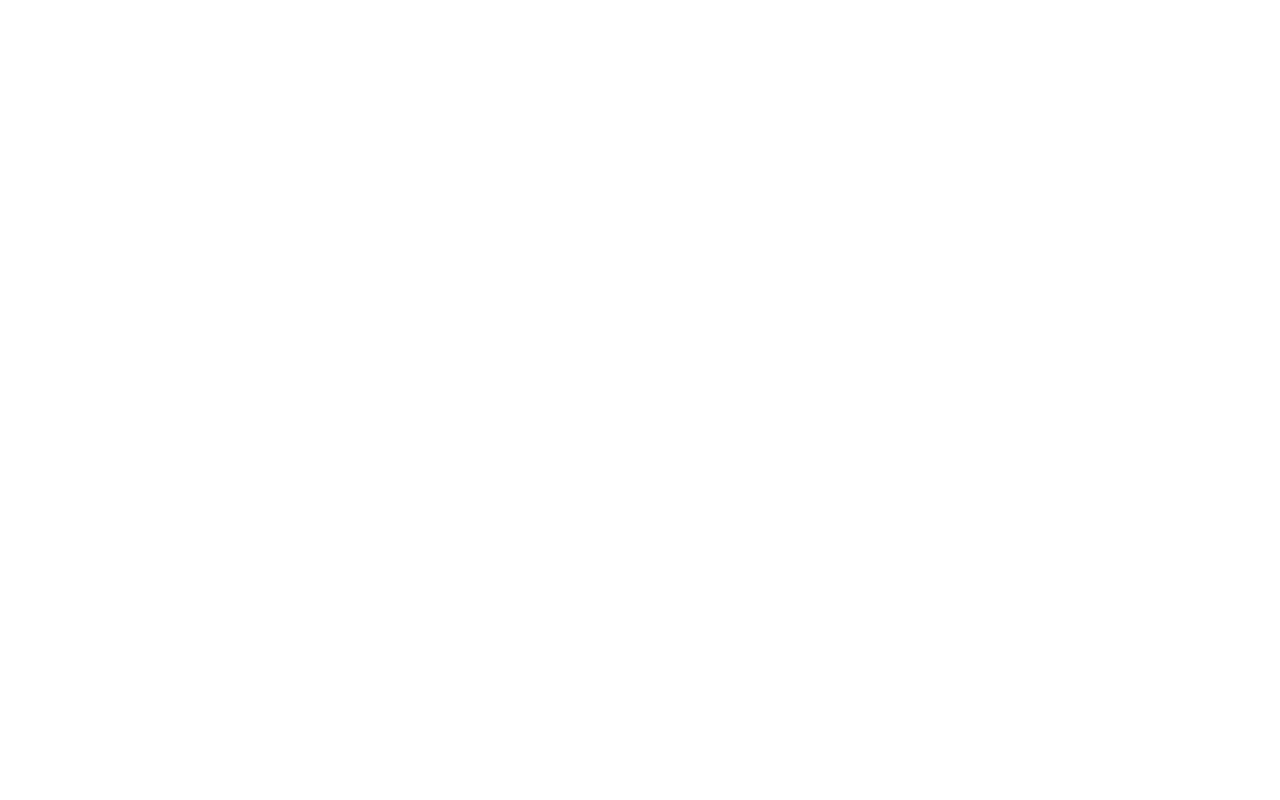
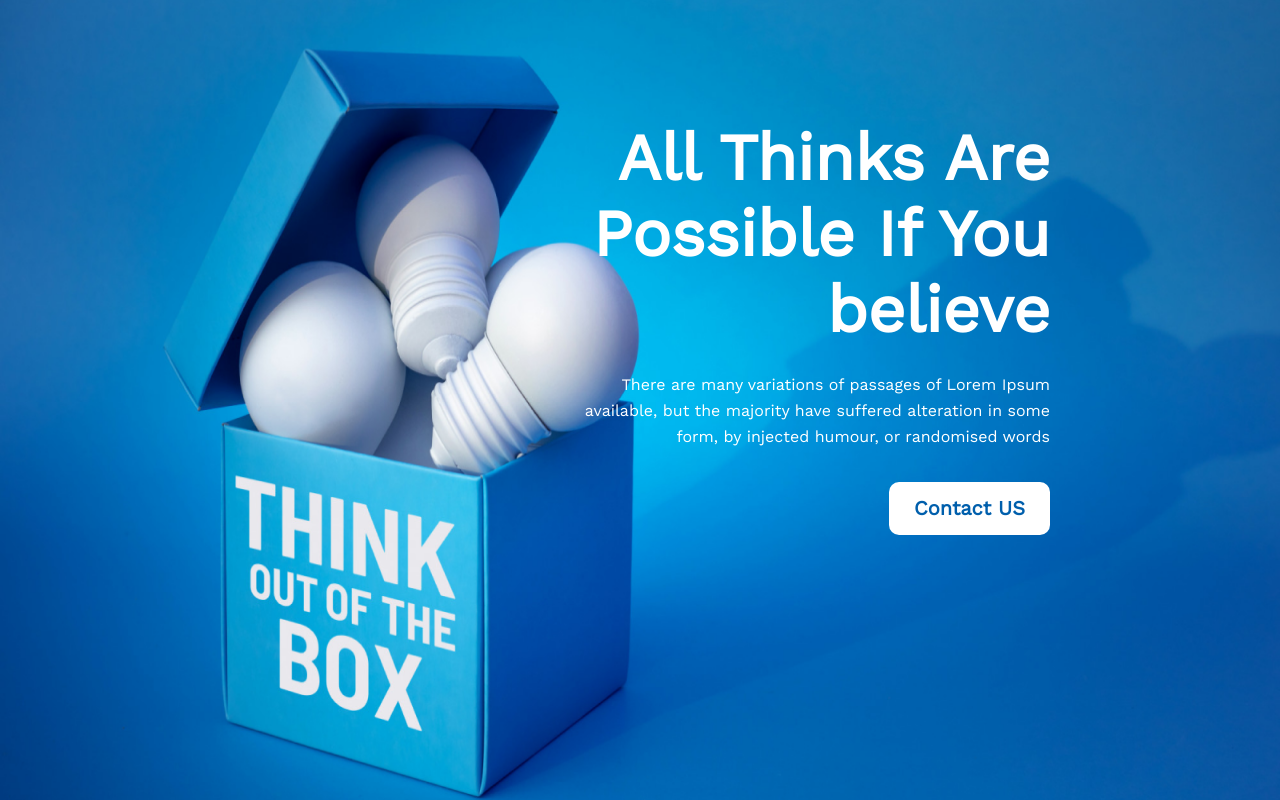
Before and after one commit to jasminaktercse/new-year-new-me, a plain HTML site: page index.html in a window 1280 px wide. Drawn offline with nearby package versions, Linux system fonts and the light colour scheme.

Commit message:
Header desgine Complete

```diff
--- a/CSS/style.css
+++ b/CSS/style.css
@@ -0,0 +1,47 @@
+* {
+  margin: 0;
+  padding: 0;
+  font-family: 'Work Sans', sans-serif;
+}
+
+/* header styles */
+.header {
+    height: 100vh;
+  background-image: url(../images/banner/banner3.png);
+  background-size: 100% 100%;
+}
+.container {
+  margin: 0 230px;
+  text-align: end;
+  padding: 120px 0px 30px 0px;
+}
+.header-title {
+  font-weight: 700;
+  font-size: 65px;
+  line-height: 76px;
+  color: #ffffff;
+
+}
+.header-description {
+  font-weight: 400;
+  font-size: 16px;
+  line-height: 26px;
+  color: #ffffff;
+  margin-top: 24px;
+  margin-bottom: 32px;
+}
+.btn-contact {
+  font-weight: 600;
+  font-size: 20px;
+  line-height: 23px;
+  color: #005fac;
+  background-color: #ffffff;
+  text-decoration: none;
+  padding: 15px 25px;
+  display: inline-block;
+  border-radius: 10px;
+
+}
+
+
+/*  */
--- a/index.html
+++ b/index.html
@@ -1,5 +1,6 @@
 <!DOCTYPE html>
 <html lang="en">
+
 <head>
     <meta charset="UTF-8">
     <meta http-equiv="X-UA-Compatible" content="IE=edge">
@@ -7,13 +8,30 @@
     <title>New Year New Me</title>
     <!-- my styles -->
     <link rel="stylesheet" href="./CSS/style.css">
+    <!-- Google Fonts -->
+    <link href="https://fonts.googleapis.com/css2?family=Work+Sans&display=swap" rel="stylesheet">
 
 </head>
+
 <body>
-
+    <!-- Header Start -->
+    <header class="header">
+        <div class="container">
+            <h1 class="header-title">All Thinks Are <br>
+                Possible If You<br>
+                believe</h1>
+            <p class="header-description">
+                There are many variations of passages of Lorem Ipsum<br>
+                available, but the majority have suffered alteration in some<br>
+                form, by injected humour, or randomised words
+            </p>
+            <a href="" class="btn-contact">Contact US</a>
+        </div>
+    </header>
 
 
 
 
 </body>
+
 </html>
```
